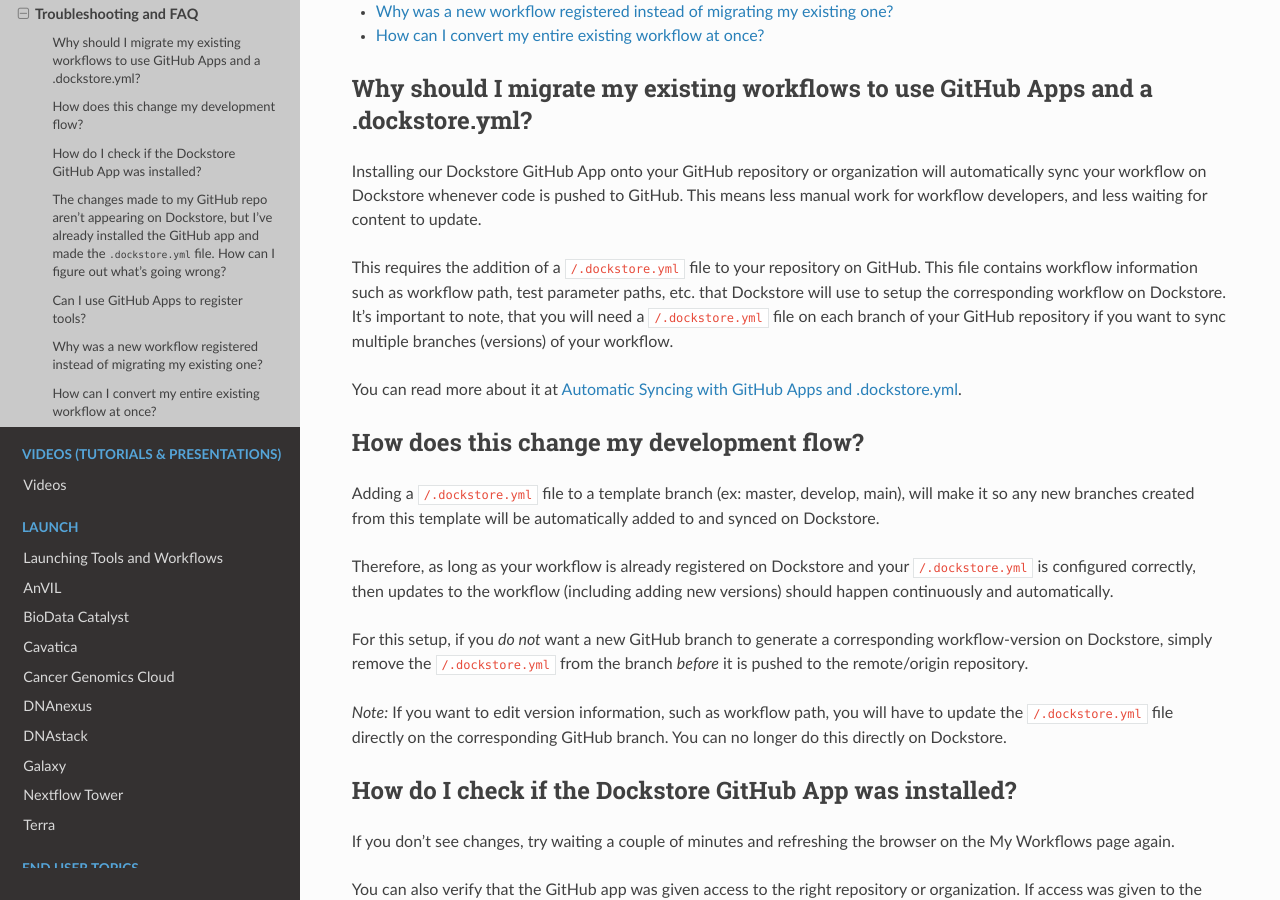
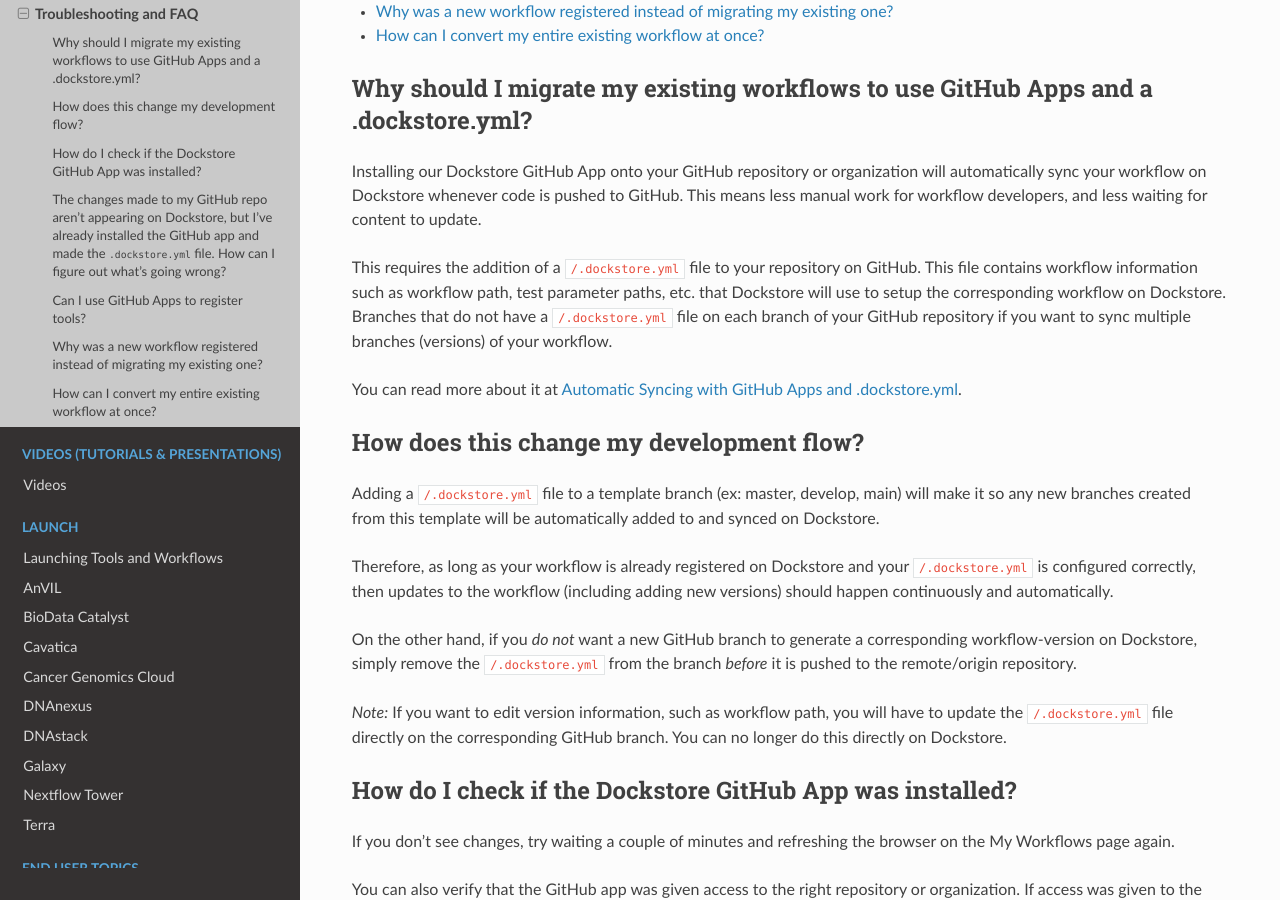
Before and after one commit to dockstore/dockstore-documentation, a Sphinx documentation site: the page built from docs/getting-started/github-apps/github-apps-troubleshooting-tips.rst, in a window 1280 px wide and 900 px high, scrolled down 305 px. Built offline with Sphinx 7.4.7 and the Read the Docs theme 2.0.0, drawn with Linux system fonts in a browser that asks for light colours.

Commit message:
Slight tonal changes

```diff
--- a/docs/getting-started/github-apps/github-apps-troubleshooting-tips.rst
+++ b/docs/getting-started/github-apps/github-apps-troubleshooting-tips.rst
@@ -16,20 +16,20 @@
 
 This requires the addition of a ``/.dockstore.yml`` file to your repository on GitHub.
 This file contains workflow information such as workflow path, test parameter paths, etc. that Dockstore will use to setup
-the corresponding workflow on Dockstore. It's important to note, that you will need a ``/.dockstore.yml`` file on each branch of your GitHub
+the corresponding workflow on Dockstore. Branches that do not have a ``/.dockstore.yml`` file on each branch of your GitHub
 repository if you want to sync multiple branches (versions) of your workflow.
 
 You can read more about it at :doc:`/getting-started/github-apps/github-apps`.
 
 How does this change my development flow?
 -------------------------------------------
-Adding a ``/.dockstore.yml`` file to a template branch (ex: master, develop, main), will make it so
+Adding a ``/.dockstore.yml`` file to a template branch (ex: master, develop, main) will make it so
 any new branches created from this template will be automatically added to and synced on Dockstore.
 
 Therefore, as long as your workflow is already registered on Dockstore and your ``/.dockstore.yml`` is configured correctly,
 then updates to the workflow (including adding new versions) should happen continuously and automatically.
 
-For this setup, if you *do not* want a new GitHub branch to generate a corresponding workflow-version on Dockstore,
+On the other hand, if you *do not* want a new GitHub branch to generate a corresponding workflow-version on Dockstore,
 simply remove the ``/.dockstore.yml`` from the branch *before* it is pushed to the remote/origin repository.
 
 *Note:* If you want to edit version information, such as workflow path, you will have to update the ``/.dockstore.yml`` file directly on the corresponding GitHub branch.
```
